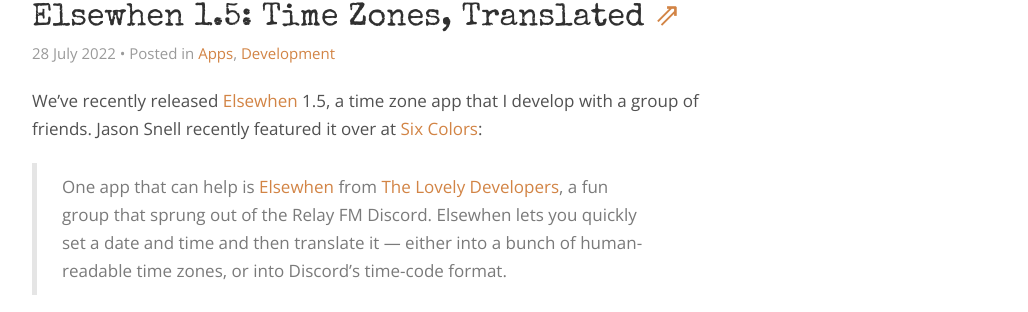
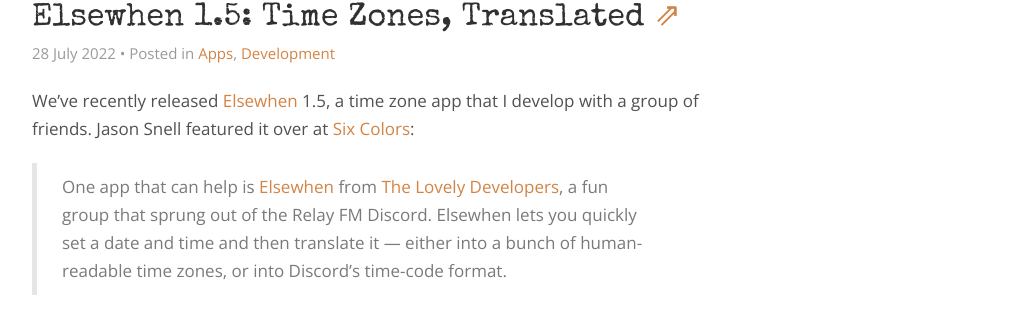
Before and after one commit to benbacardi/benbacardi.github.io, a Jekyll site: the page built from _posts/2022-07-28-elsewhen.md, in a window 1280 px wide. Shown: the part 133-445 px from the top of the page, without its empty margins (248-1276 px from the left). Built offline with Jekyll 4.4.1, drawn with Linux system fonts in a browser that asks for light colours.

```diff
--- a/_posts/2022-07-28-elsewhen.md
+++ b/_posts/2022-07-28-elsewhen.md
@@ -6,7 +6,7 @@ link: https://sixcolors.com/post/2022/07/get-universal-times-into-discord-and-el
 date: 2022-07-28 09:00
 ---
 
-We've recently released [Elsewhen](https://tildy.dev/elsewhen) 1.5, a time zone app that I develop with a group of friends. Jason Snell recently featured it over at [Six Colors](https://sixcolors.com/post/2022/07/get-universal-times-into-discord-and-elsewhere/):
+We've recently released [Elsewhen](https://tildy.dev/elsewhen) 1.5, a time zone app that I develop with a group of friends. Jason Snell featured it over at [Six Colors](https://sixcolors.com/post/2022/07/get-universal-times-into-discord-and-elsewhere/):
 
 > One app that can help is [Elsewhen](https://apps.apple.com/app/elsewhen/id1588708173) from [The Lovely Developers](https://tildy.dev/), a fun group that sprung out of the Relay FM Discord. Elsewhen lets you quickly set a date and time and then translate it — either into a bunch of human-readable time zones, or into Discord’s time-code format.
 
```
Also changed, not shown: _posts/2022-09-09-peach-castle.md (added, +10 -0 lines).
